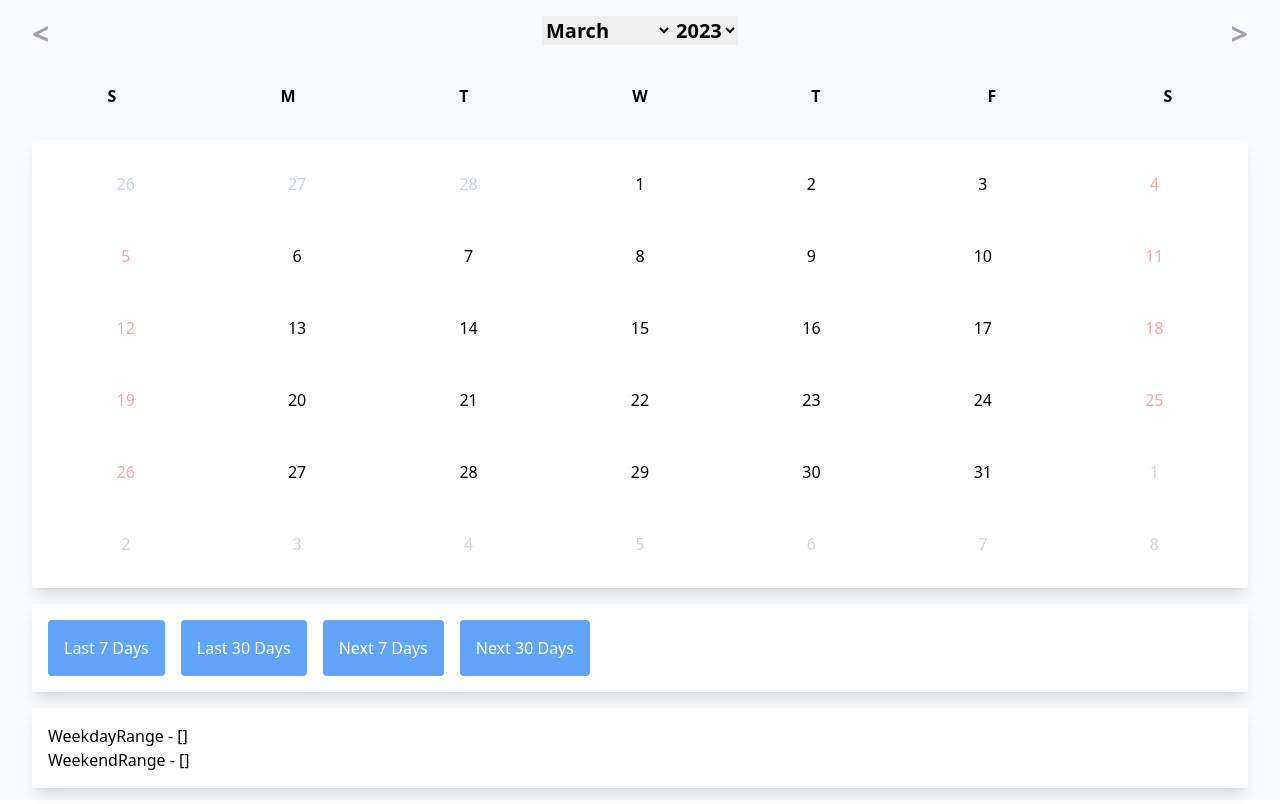
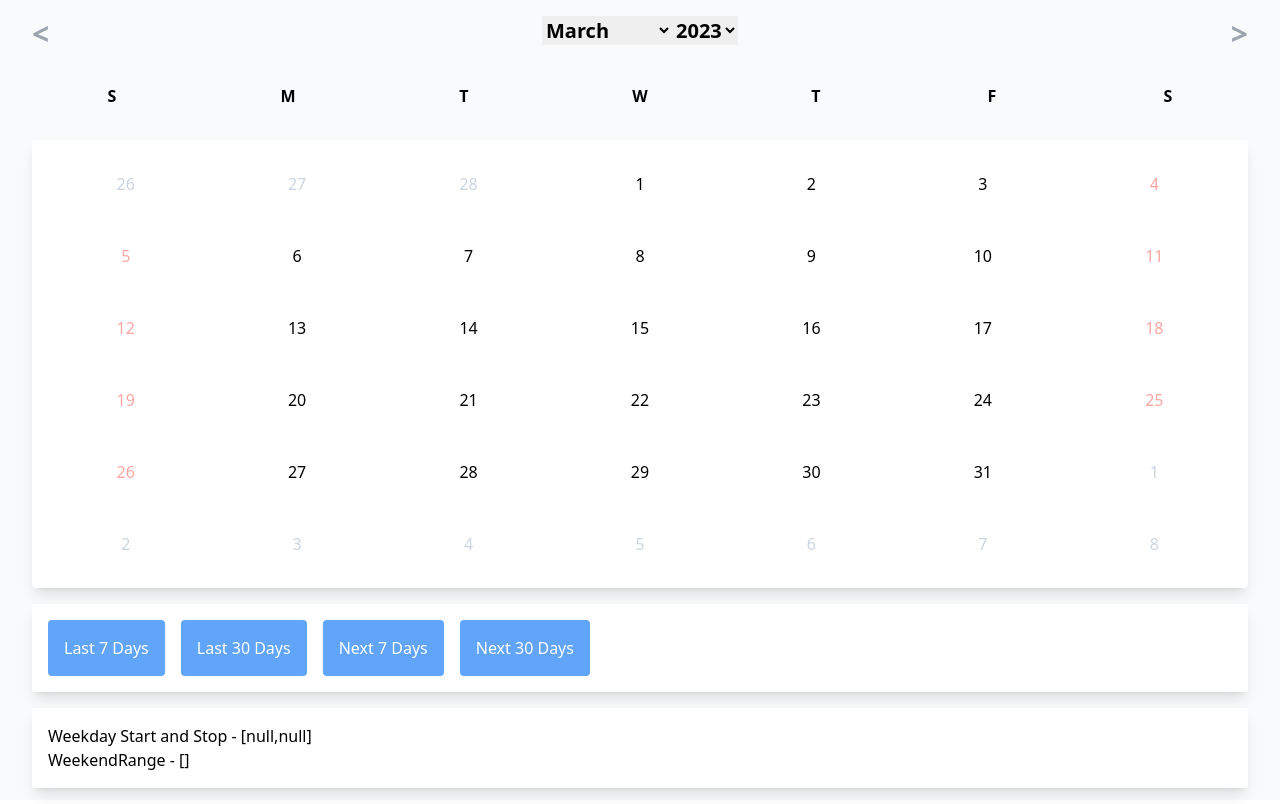
Before and after one commit to bkthigpen/business-day-datepicker-range, a React (Vite) app: page / in a window 1280 px wide. Built offline with nearby package versions, Linux system fonts and the light colour scheme.

Commit message:
Returns only the first and last value from the range in weekdayRange data dump

```diff
--- a/src/components/Calendar/index.tsx
+++ b/src/components/Calendar/index.tsx
@@ -235,7 +235,13 @@ function Calendar({ dates }: CalendarProps): JSX.Element {
         })}
       </div>
       <div className="mt-4 p-4 bg-white shadow-lg overflow-x-scroll">
-        <div>WeekdayRange - {JSON.stringify(weekdayRange)}</div>
+        <div>
+          Weekday Start and Stop -{' '}
+          {JSON.stringify([
+            weekdayRange[0],
+            weekdayRange[weekdayRange.length - 1],
+          ])}
+        </div>
         <div>WeekendRange - {JSON.stringify(weekendRange)}</div>
       </div>
     </div>
```
